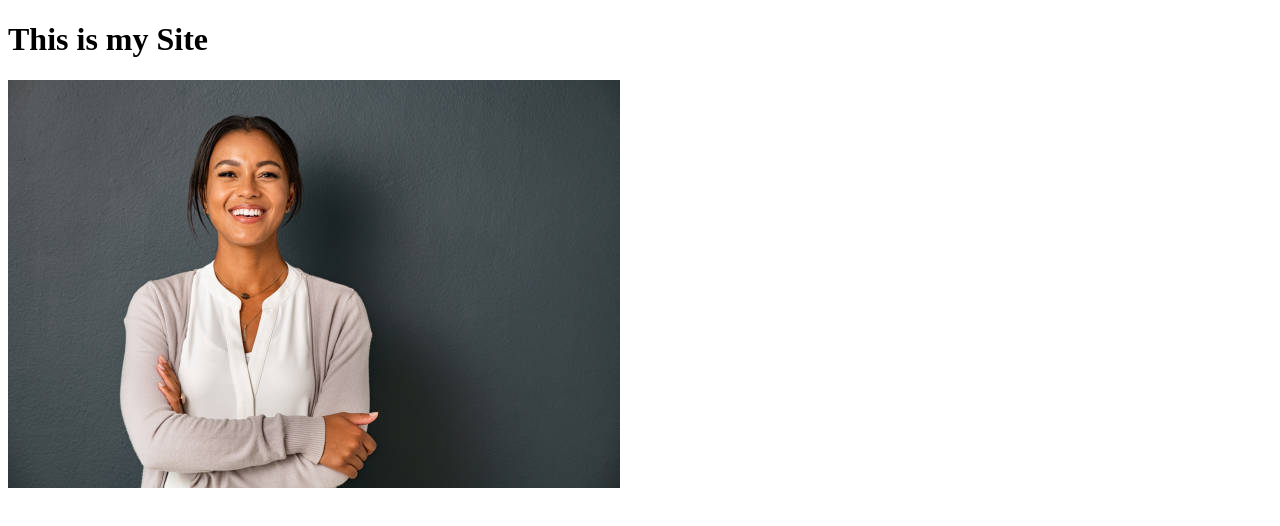
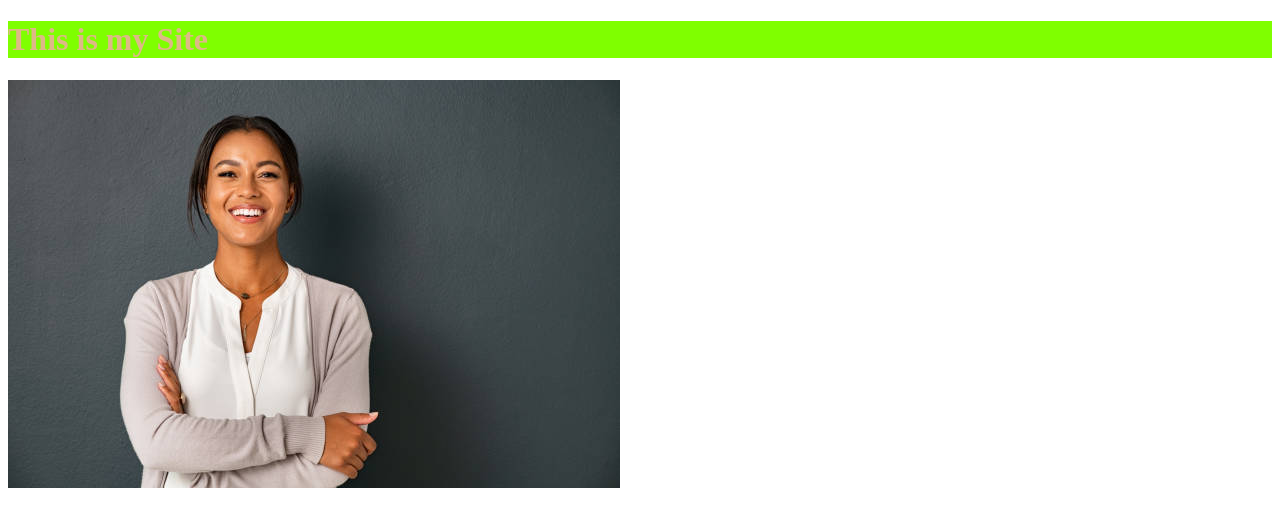
Before and after one commit to UtshoSaha/my-love, a plain HTML site: page index.html in a window 1280 px wide. Drawn offline with Linux system fonts and the light colour scheme.

Commit message:
color add

```diff
--- /dev/null
+++ b/index.css
@@ -0,0 +1,4 @@
+h1{
+    color :burlywood;
+    background-color: chartreuse;
+}
--- a/index.html
+++ b/index.html
@@ -6,6 +6,7 @@
     <meta name="viewport" content="width=device-width, initial-scale=1.0">
     <title>My love</title>
     <link rel="shortcut icon" href="p10.gif" type="image/x-icon">
+    <link rel="stylesheet" href="index.css">
 </head>
 <body>
     <h1>This is my Site</h1>
```
